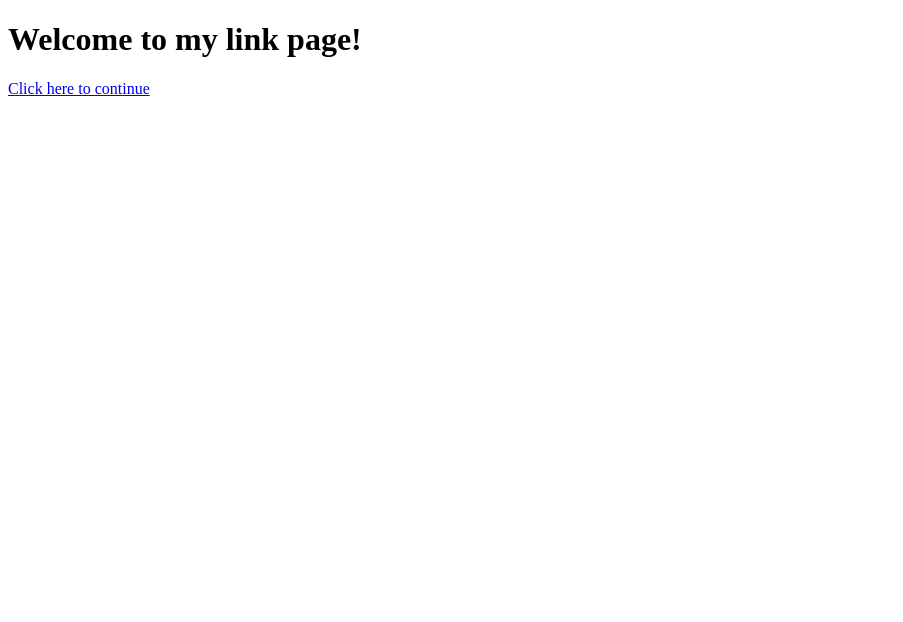
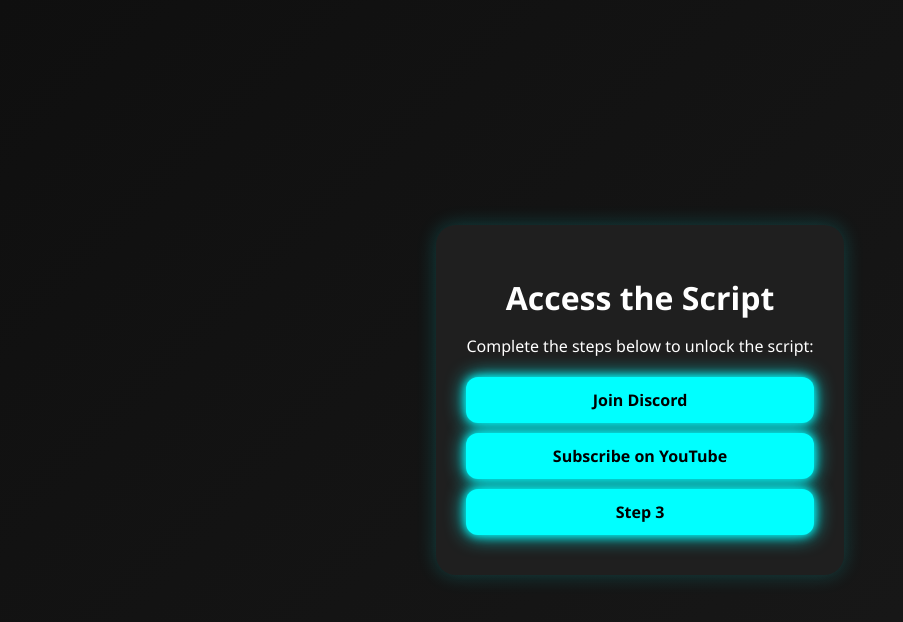
Before and after one commit to fwveon/fwveon.github.io, a plain HTML site: page index.html in a window 1280 px wide. Shown: the whole page, without its empty margins (0-903 px from the left). Drawn offline with Linux system fonts and the light colour scheme.

Commit message:
index.html

```diff
--- a/index.html
+++ b/index.html
@@ -1,9 +1,75 @@
 <!DOCTYPE html>
-<html>
+<html lang="en">
 <head>
-    <meta charset="UTF-8">
-    <title>Link Page</title>
+  <meta charset="UTF-8" />
+  <meta name="viewport" content="width=device-width, initial-scale=1.0" />
+  <title>Link Access</title>
+  <style>
+    body {
+      margin: 0;
+      padding: 0;
+      background: linear-gradient(135deg, #0f0f0f, #1a1a1a);
+      color: white;
+      font-family: 'Segoe UI', Tahoma, Geneva, Verdana, sans-serif;
+      display: flex;
+      align-items: center;
+      justify-content: center;
+      height: 100vh;
+      text-align: center;
+    }
+
+    .container {
+      background: #1f1f1f;
+      padding: 30px;
+      border-radius: 20px;
+      box-shadow: 0 0 20px rgba(0, 255, 255, 0.2);
+      max-width: 400px;
+    }
+
+    h1 {
+      font-size: 2rem;
+      margin-bottom: 10px;
+    }
+
+    p {
+      margin-bottom: 20px;
+    }
+
+    .btn {
+      background: #00ffff;
+      color: #000;
+      padding: 12px 25px;
+      border: none;
+      border-radius: 12px;
+      font-weight: bold;
+      font-size: 1rem;
+      text-decoration: none;
+      transition: 0.3s ease;
+      box-shadow: 0 0 10px #00ffff, 0 0 20px #00ffff;
+      display: block;
+      margin: 10px auto;
+      cursor: pointer;
+    }
+
+    .btn:hover {
+      background: #00cccc;
+      box-shadow: 0 0 15px #00ffff, 0 0 30px #00ffff;
+    }
+
+    #step2 {
+      display: none;
+      margin-top: 20px;
+    }
+  </style>
   <script>
+    function showStep2() {
+      document.getElementById("rekoniseBtn").disabled = true;
+      setTimeout(() => {
+        document.getElementById("step2").style.display = "block";
+        document.getElementById("rekoniseBtn").innerText = "Checkpoint Complete!";
+      }, 6000);
+    }
+
     const bypassDomains = ["bypass.vip", "bypass.city", "bypass.zone", "universalbypass"];
     const ref = document.referrer.toLowerCase();
 
@@ -17,7 +83,17 @@
   <script src="https://publisher.linkvertise.com/cdn/linkvertise.js"></script>
 </head>
 <body>
-    <h1>Welcome to my link page!</h1>
-    <a href="https://linkvertise.com">Click here to continue</a>
+  <div class="container">
+    <h1>Access the Script</h1>
+    <p>Complete the steps below to unlock the script:</p>
+
+    <a href="https://discord.gg/9xQY2meTaP" class="btn" target="_blank">Join Discord</a>
+    <a href="https://www.youtube.com/@SeikoGT_" class="btn" target="_blank">Subscribe on YouTube</a>
+    <a href="https://rekonise.com/YOUR-REKONISE-CHECKPOINT" class="btn" target="_blank" id="rekoniseBtn" onclick="showStep2()">Step 3</a>
+
+    <div id="step2">
+      <a href="https://linkvertise.com" class="btn" target="_blank">Get Script</a>
+    </div>
+  </div>
 </body>
 </html>
```
Lines whose indentation alone changed are shown as unchanged.
